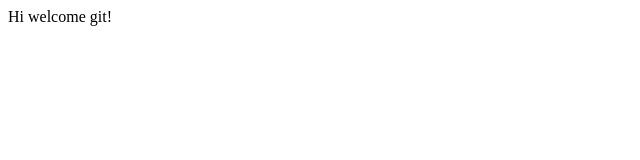
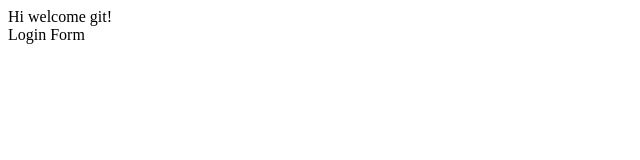
Before and after one commit to karthikpondu/test_git, a plain HTML site: page index.html in a window 1280 px wide. Shown: the full height of the page, 0-640 px from the left. Drawn offline with Linux system fonts and the light colour scheme.

Commit message:
login form

```diff
--- /dev/null
+++ b/dir2/app2.js
@@ -0,0 +1 @@
+console.log('hi');
--- a/index.html
+++ b/index.html
@@ -5,6 +5,6 @@
 </head>
 <body>
 	<div>Hi welcome git!</div>
-
+	<div>Login Form</div>
 </body>
 </html>
```
Also changed, not shown: login.html (added, +1 -0 lines), log.txt (added).
